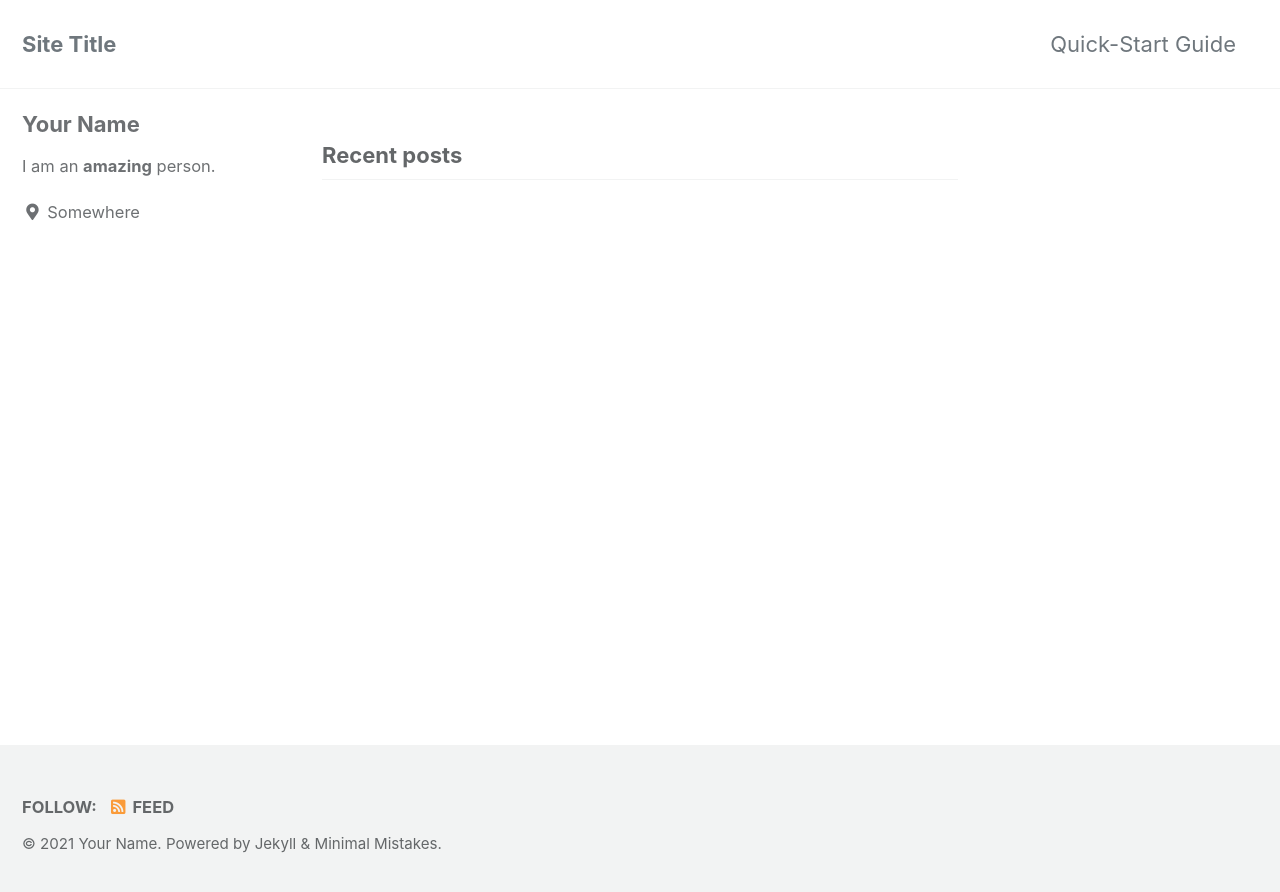
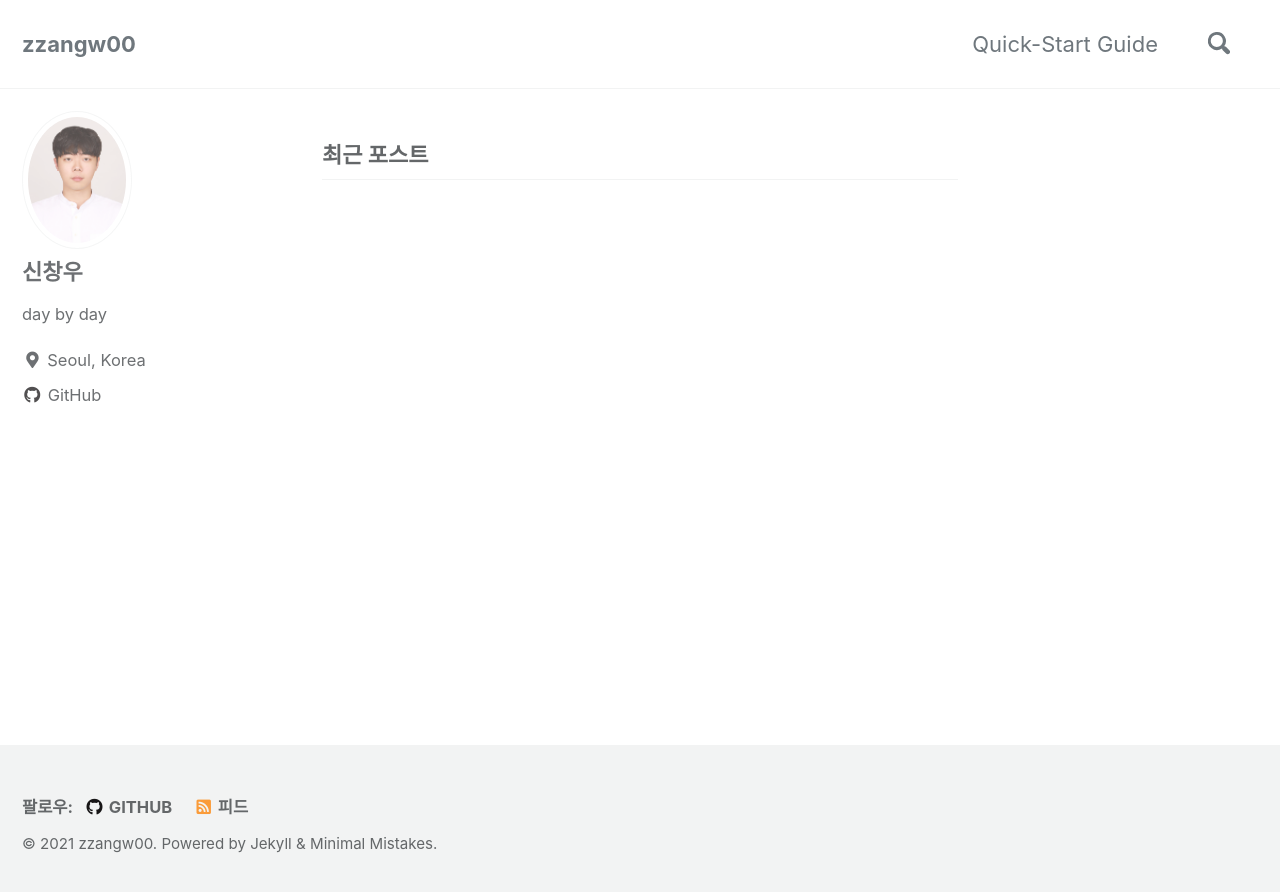
Before and after one commit to zzangw00/zzangw00.github.io, a Jekyll site: the page built from index.html, in a window 1280 px wide. Shown: the top 892 px of the page. Built offline with Jekyll 4.4.1, drawn with Linux system fonts in a browser that asks for light colours; cached includes are drawn as plain includes; the list of posts is cut into pages by our own code.

Commit message:
update blog files

```diff
--- a/_config.yml
+++ b/_config.yml
@@ -15,15 +15,15 @@
 minimal_mistakes_skin    : "default" # "air", "aqua", "contrast", "dark", "dirt", "neon", "mint", "plum", "sunrise"
 
 # Site Settings
-locale                   : "en-US"
-title                    : "Site Title"
+locale                   : "ko"
+title                    : "zzangw00"
 title_separator          : "-"
 subtitle                 : # site tagline that appears below site title in masthead
-name                     : "Your Name"
+name                     : "zzangw00"
 description              : "An amazing website."
-url                      : # the base hostname & protocol for your site e.g. "https://mmistakes.github.io"
+url                      : "https://zzangw00.github.io"
 baseurl                  : # the subpath of your site, e.g. "/blog"
-repository               : # GitHub username/repo-name e.g. "mmistakes/minimal-mistakes"
+repository               : "zzangw00/zzangw00"
 teaser                   : # path of fallback teaser image, e.g. "/assets/images/500x300.png"
 logo                     : # path of logo image to display in the masthead, e.g. "/assets/images/88x88.png"
 masthead_title           : # overrides the website title displayed in the masthead, use " " for no title
@@ -51,7 +51,7 @@ reCaptcha:
   secret                 :
 atom_feed:
   path                   : # blank (default) uses feed.xml
-search                   : # true, false (default)
+search                   : true
 search_full_content      : # true, false (default)
 search_provider          : # lunr (default), algolia, google
 algolia:
@@ -93,15 +93,15 @@ analytics:
 
 # Site Author
 author:
-  name             : "Your Name"
-  avatar           : # path of avatar image, e.g. "/assets/images/bio-photo.jpg"
-  bio              : "I am an **amazing** person."
-  location         : "Somewhere"
-  email            :
+  name             : "신창우"
+  avatar           : "증명사진.jpg"
+  bio              : "day by day"
+  location         : "Seoul, Korea"
+  #email            : "ckddn4679@naver.com"
   links:
-    - label: "Email"
-      icon: "fas fa-fw fa-envelope-square"
-      # url: "mailto:your.name@email.com"
+    - #label: "Email"
+      #icon: "fas fa-fw fa-envelope-square"
+      #url: "ckddn4679@naver.com"
     - label: "Website"
       icon: "fas fa-fw fa-link"
       # url: "https://your-website.com"
@@ -113,7 +113,7 @@ author:
       # url: "https://facebook.com/"
     - label: "GitHub"
       icon: "fab fa-fw fa-github"
-      # url: "https://github.com/"
+      url: "https://github.com/zzangw00"
     - label: "Instagram"
       icon: "fab fa-fw fa-instagram"
       # url: "https://instagram.com/"
@@ -129,7 +129,7 @@ footer:
       # url:
     - label: "GitHub"
       icon: "fab fa-fw fa-github"
-      # url:
+      url: "https://github.com/zzangw00"
     - label: "GitLab"
       icon: "fab fa-fw fa-gitlab"
       # url:
@@ -275,7 +275,7 @@ defaults:
     values:
       layout: single
       author_profile: true
-      read_time: true
+      read_time: false
       comments: # true
       share: true
       related: true
```
Also changed, not shown: 증명사진.jpg (added), 4 other files.
